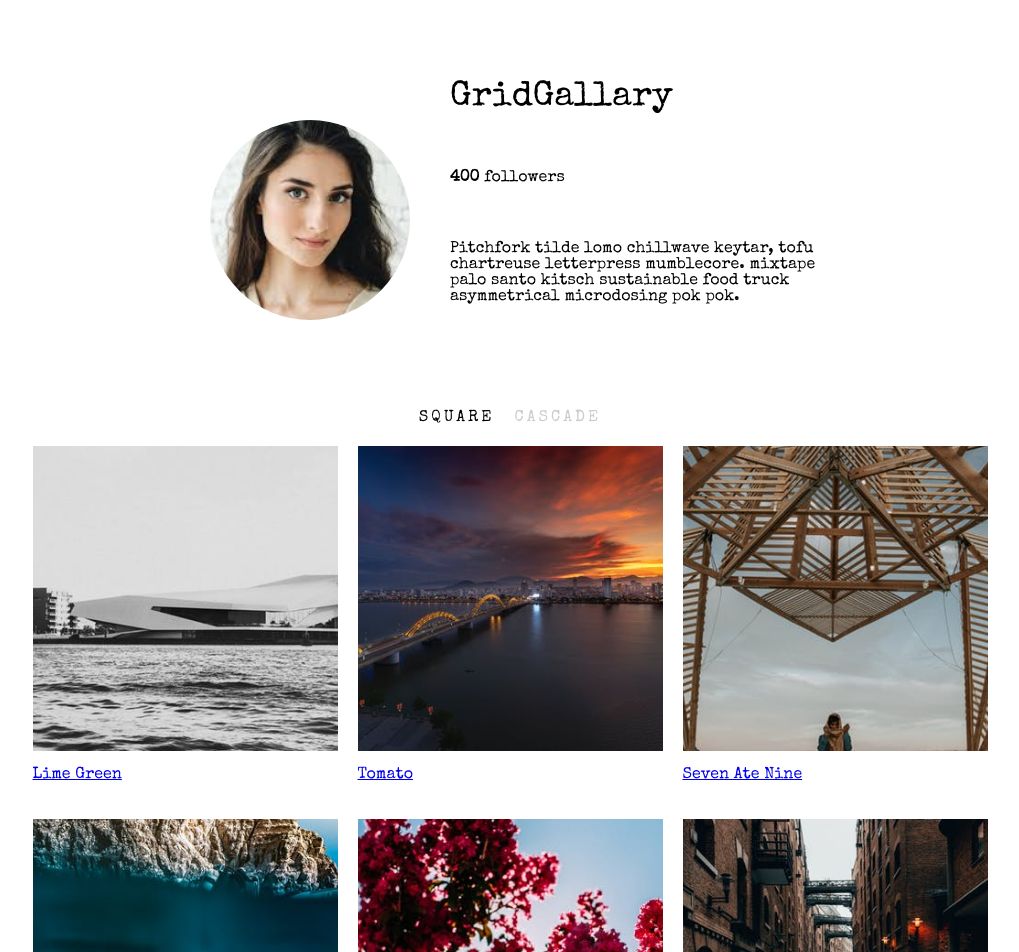
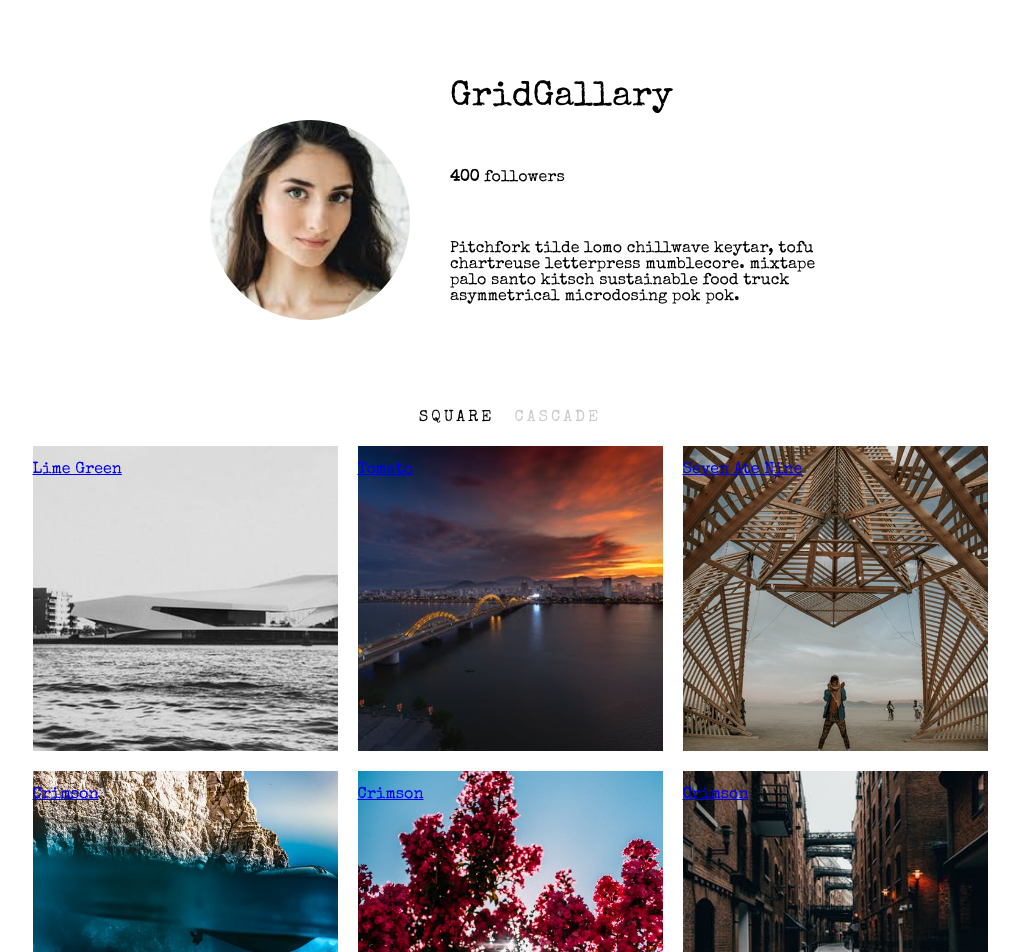
Before and after one commit to TheJSGirl/instagram-profile-ui-clone, a React (Create React App) app: page /gallery in a window 1280 px wide. Shown: the top 952 px of the page, without its empty margins (130-1149 px from the left). Built offline with nearby package versions, Linux system fonts and the light colour scheme.

Commit message:
feat: added layout for cascade tab

```diff
--- a/src/Gallery/Gallery.js
+++ b/src/Gallery/Gallery.js
@@ -1,5 +1,5 @@
 import React from 'react';
-import styled from 'styled-components';
+import styled, {css} from 'styled-components';
 import UserGrid from '../Profile/UserGrid';
 import Posts from '../Posts';
 import {
@@ -7,13 +7,31 @@ import {
     useLocation
   } from "react-router-dom";
 
-import {Image} from '../App';
+
+export const ImageLink = styled(Link)`
+  background: no-repeat center/150% url(/img/${({index}) => index}.jpeg);
+  background-size: cover;
+  :hover {
+      opacity: .7
+    }
+  ${({cascade}) => cascade && css`
+    background-size: cover;
+    &:nth-of-type(2n) {
+        grid-row-start: span 2;
+    }
+  `}
+
+`;
 
 const PhotoGrid = styled.div`
   display: grid;
   grid-template-columns: repeat(3, 305px);
   justify-content: center;
   gap:20px;
+  grid-auto-rows: 305px;
+  ${({cascade}) => cascade && css`
+    grid-auto-rows: 200px;
+  `}
 `;
 
 const LinkGrid = styled.div`
@@ -43,18 +61,19 @@ export function Gallery() {
         </LinkGrid>
         <PhotoGrid>
           {Posts.map(i => (
-            <Link
+            <ImageLink
               key={i.id}
+              index={i.id}
               to={{
                 pathname: `/img/${i.id}`,
                 // This is the trick! This link sets
                 // the `background` in location state.
                 state: { background: location }
               }}
+              cascade={cascade}
             >
-              <Image index={i.id} />
               <p>{i.title}</p>
-            </Link>
+            </ImageLink>
           ))}
         </PhotoGrid>
       </div>
```
